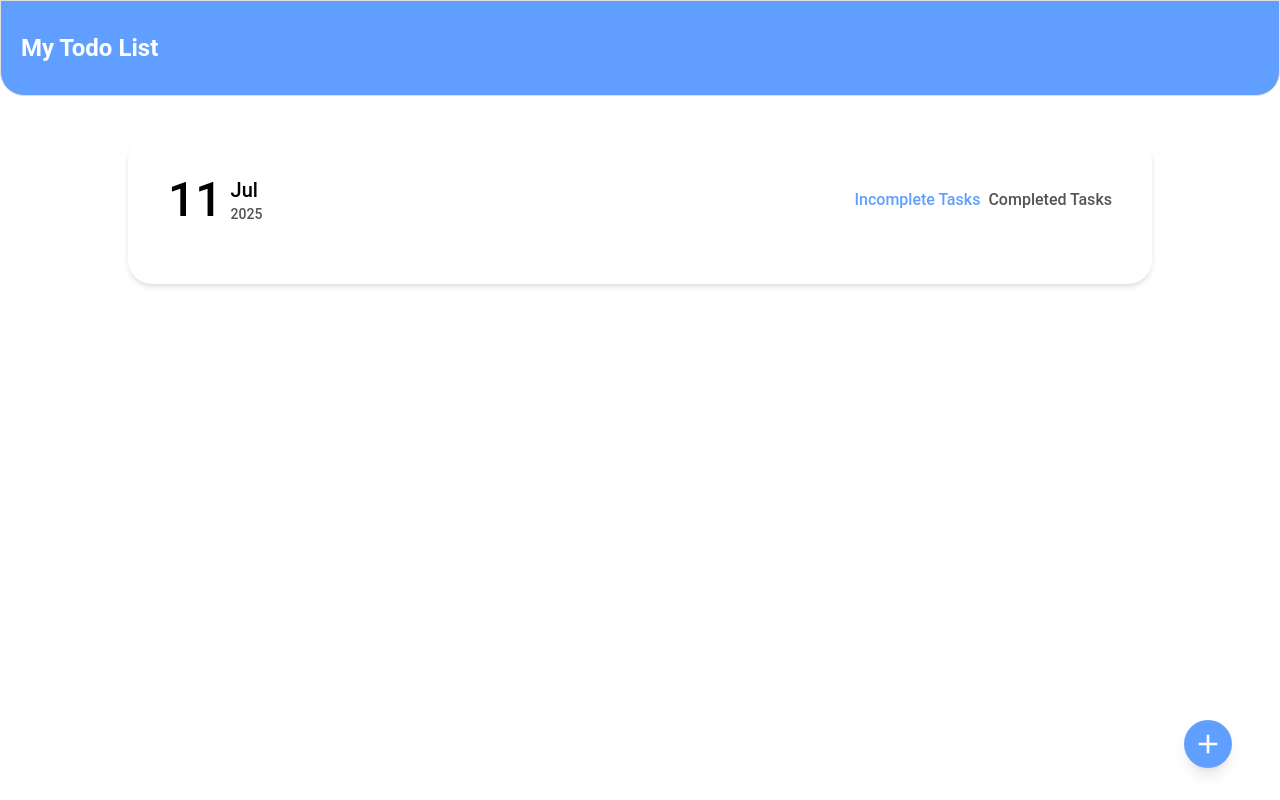
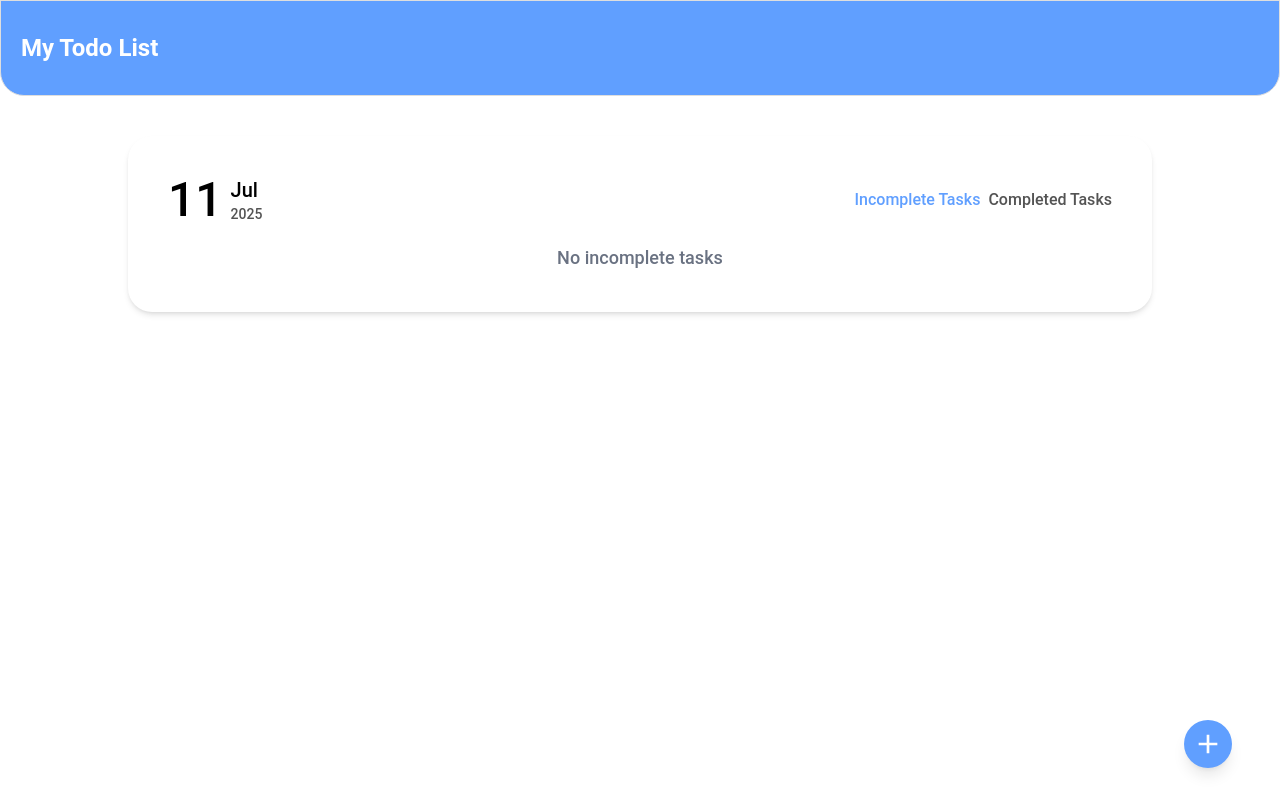
Before and after one commit to mahdi-mallaee/todo-test, a React (Vite) app: page / in a window 1280 px wide. Built offline with nearby package versions, Linux system fonts and the light colour scheme.

Commit message:
Add messages for empty task lists in TodoList component;

```diff
--- a/src/components/todolist.tsx
+++ b/src/components/todolist.tsx
@@ -48,6 +48,8 @@ export default function TodoList({ onEdit }: { onEdit: (todo: Todo) => void }) {
         <div>
           {
             showCompleted ?
+
+              todolist.filter(todo => todo.completed).length > 0 ?
                 todolist.filter(todo => todo.completed).map(todo => (
                   <TodoItem
                     key={todo.id}
@@ -55,7 +57,11 @@ export default function TodoList({ onEdit }: { onEdit: (todo: Todo) => void }) {
                     onRemove={handleTodoDelete}
                     onEdit={onEdit}
                     onCheck={handleTodoCheck} />
-              )) :
+                ))
+                :
+                <h3 className="text-gray-500 text-center text-lg">No completed tasks</h3>
+              :
+              todolist.filter(todo => !todo.completed).length > 0 ?
                 todolist.filter(todo => !todo.completed).map(todo => (
                   <TodoItem
                     key={todo.id}
@@ -64,9 +70,11 @@ export default function TodoList({ onEdit }: { onEdit: (todo: Todo) => void }) {
                     onEdit={onEdit}
                     onCheck={handleTodoCheck} />
                 ))
+                :
+                <h3 className="text-gray-500 text-center text-lg">No incomplete tasks</h3>
           }
         </div>
       </div>
-    </div>
+    </div >
   );
 }
```
Lines whose indentation alone changed are shown as unchanged.
